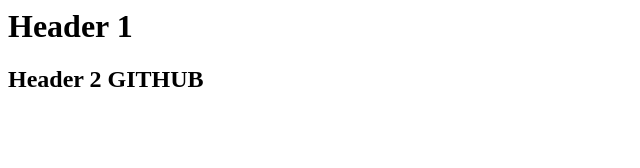
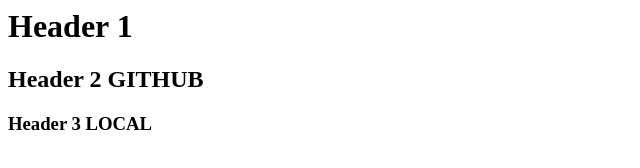
Before and after one commit to dontsm1le/joinjob, a plain HTML site: page index.html in a window 1280 px wide. Shown: the whole page, without its empty margins (0-640 px from the left). Drawn offline with Linux system fonts and the light colour scheme.

Commit message:
Added Header3 to index.html [LOCAL]

```diff
--- a/index.html
+++ b/index.html
@@ -1,2 +1,3 @@
 <h1>Header 1</h1>
 <h2>Header 2 GITHUB</h2>
+<h3>Header 3 LOCAL</h2>
```
